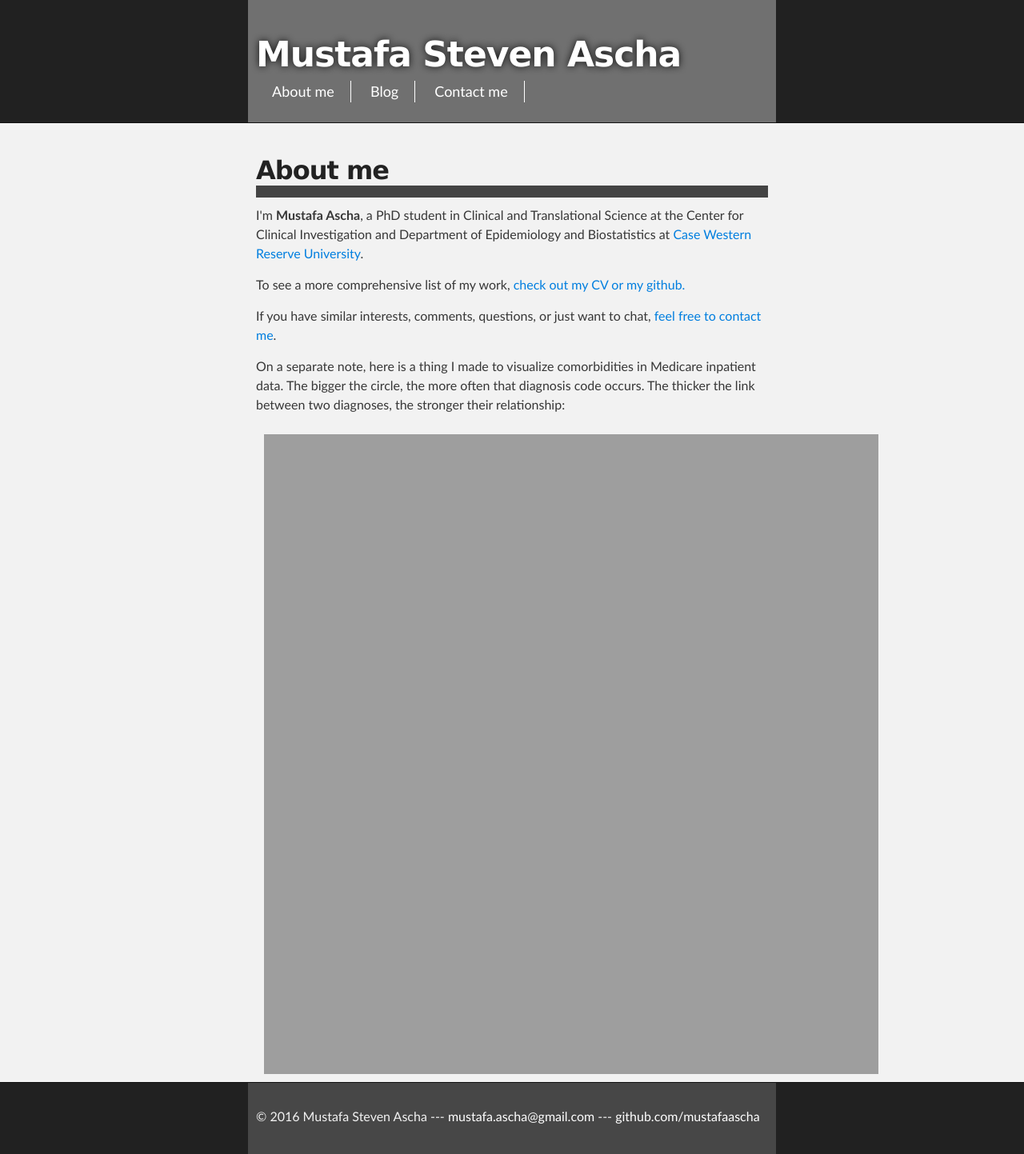
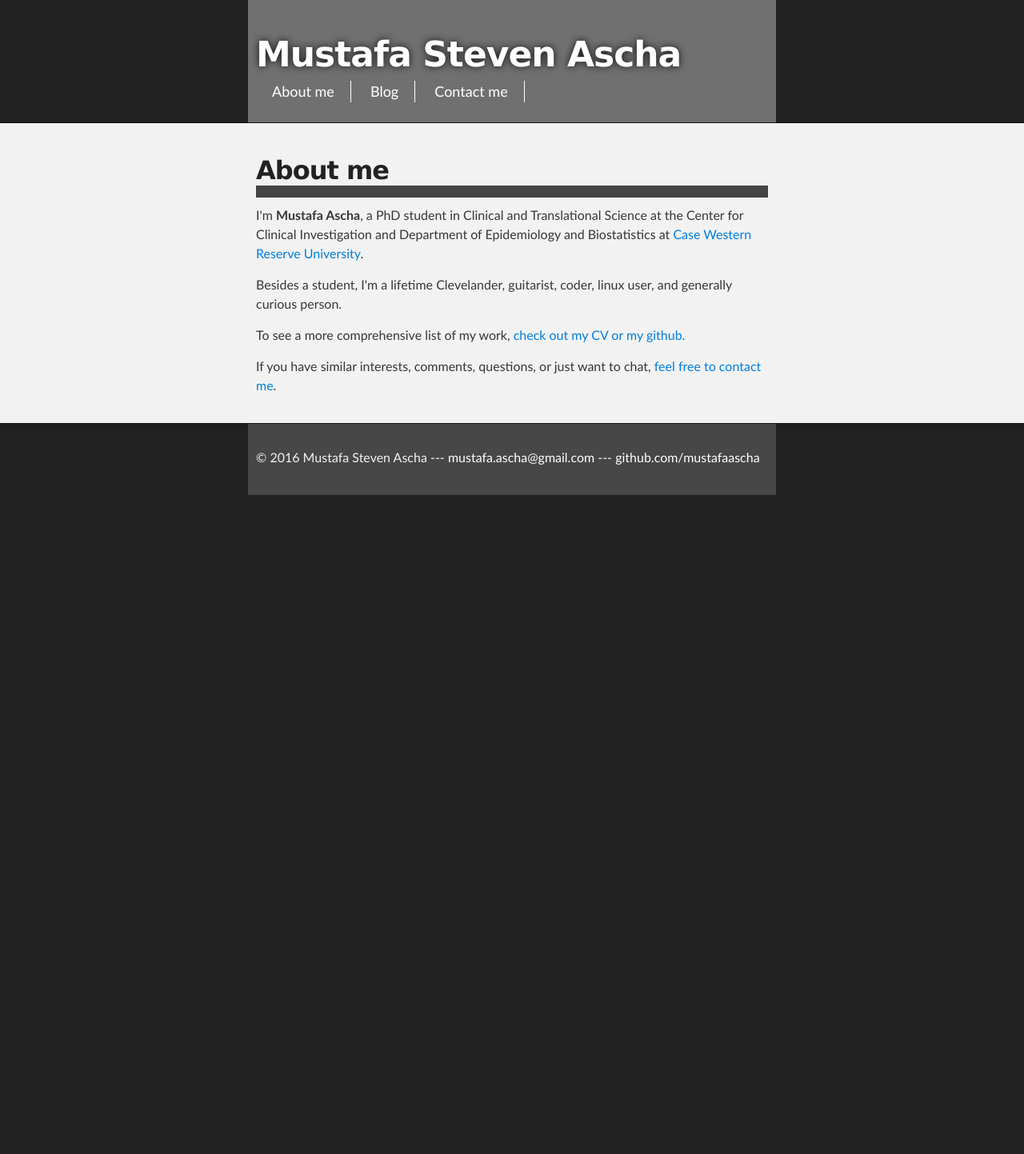
Before and after one commit to mustafaascha/mustafaascha.github.io, a Jekyll site: the page built from about/index.html, in a window 1280 px wide. Shown: the whole page at 80% size. Built offline with Jekyll 4.4.1, drawn with Linux system fonts in a browser that asks for light colours; after the commit the page ends 900 px from its top, so only the background shows below that.

Commit message:
Update index.html

```diff
--- a/about/index.html
+++ b/about/index.html
@@ -7,14 +7,8 @@ title: About Mustafa
 
 <p> I'm <strong>Mustafa Ascha</strong>, a PhD student in Clinical and Translational Science at the Center for Clinical Investigation and Department of Epidemiology and Biostatistics at <a href="http://www.case.edu/" target="_blank">Case Western Reserve University</a>.</p>
 
+<p> Besides a student, I'm a lifetime Clevelander, guitarist, coder, linux user, and generally curious person.</p>
+
 <p>To see a more comprehensive list of my work, <a href="http://mustafa.fyi/assets/Ascha_CV.pdf", target = "_blank"> check out my CV</a> <a href="http://github.com/mustafaascha", target="_blank"> or my github.</a> </p>
 
 <p>If you have similar interests, comments, questions, or just want to chat, <a href="mailto:mustafa.ascha@gmail.com", target = "_blank"> feel free to contact me</a>.</p>
-
-<p> On a separate note, here is a thing I made to visualize comorbidities in Medicare inpatient data. The bigger the circle, the more often that diagnosis code occurs. The thicker the link between two diagnoses, the stronger their relationship: </p>
-
-<div align = "left" style="margin: 0 auto; width:150%; height:800px;">
-    <object type="text/html" data="http://mustafa.fyi/assets/graph-medium"
-            style="width:80%; height:100%; margin:1%;">
- </object>
-</div>
```
